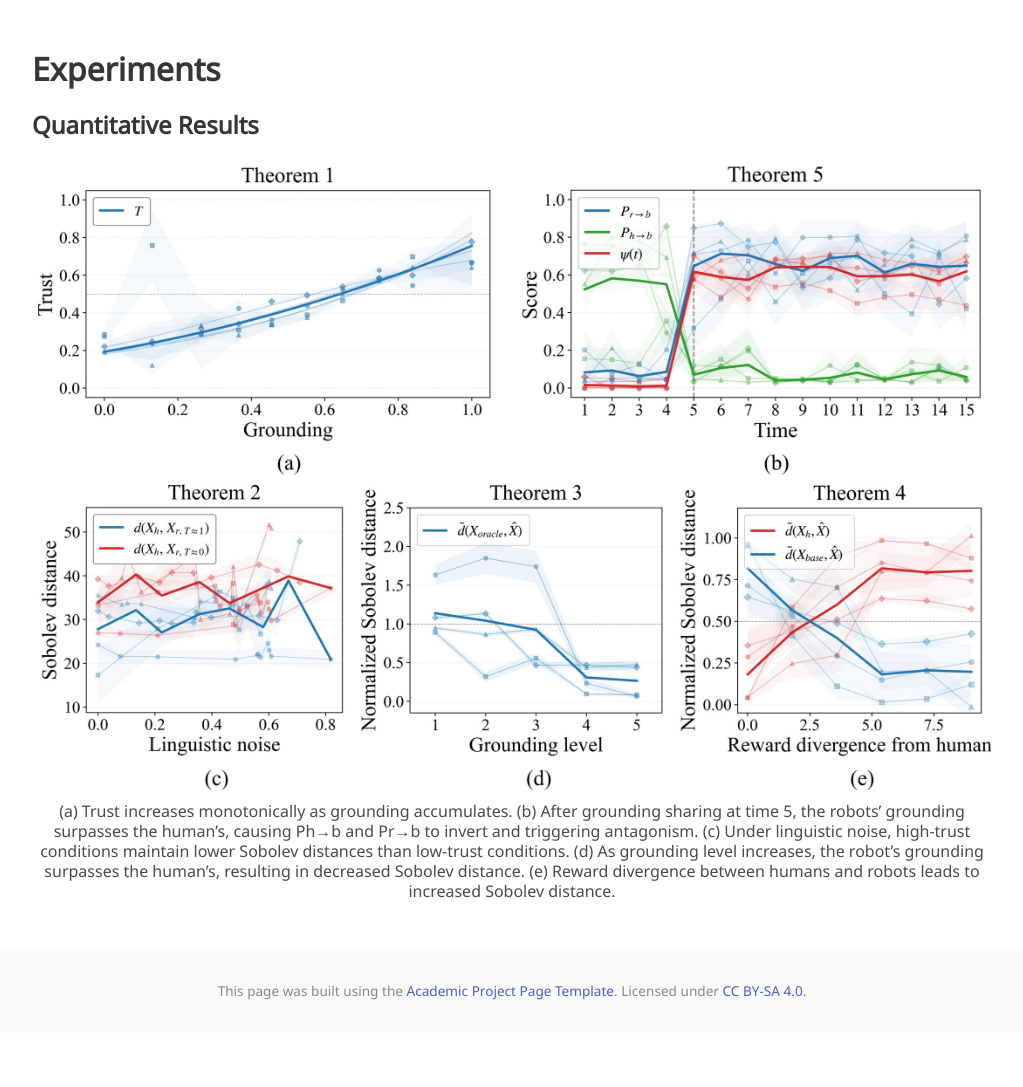
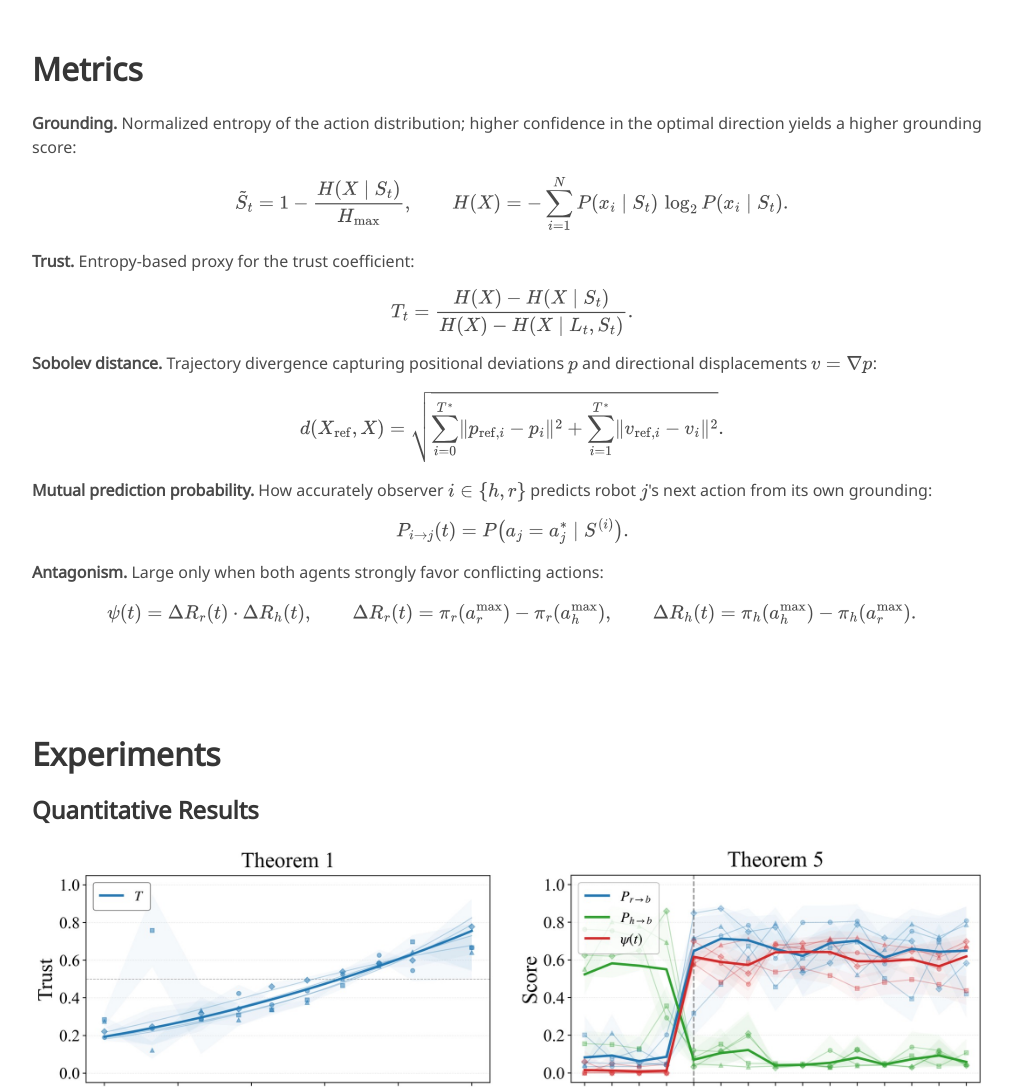
Before and after one commit to Language-as-Control/Language-as-Control, a plain HTML site: page index.html in a window 1280 px wide. Shown: the part 4320-5407 px from the top of the page, without its empty margins (128-1151 px from the left). Before the commit the page ends 5353 px from the top, so only its background shows below. Drawn offline with nearby package versions, Linux system fonts and the light colour scheme; some icons are missing; a web font is replaced by a local one.

Commit message:
Update index.html

```diff
--- a/index.html
+++ b/index.html
@@ -194,6 +194,34 @@
   </div>
 </section>
 
+<!-- ====================== Metrics ====================== -->
+<section class="section hero is-small">
+  <div class="container is-max-desktop">
+    <div class="columns is-centered">
+      <div class="column is-full">
+        <div class="content">
+          <h2 class="title is-3">Metrics</h2>
+
+          <p><b>Grounding.</b> Normalized entropy of the action distribution; higher confidence in the optimal direction yields a higher grounding score:</p>
+          $$ \tilde{S}_t = 1 - \frac{H(X \mid S_t)}{H_{\max}}, \qquad H(X) = -\sum_{i=1}^{N} P(x_i \mid S_t)\, \log_2 P(x_i \mid S_t). $$
+
+          <p><b>Trust.</b> Entropy-based proxy for the trust coefficient:</p>
+          $$ T_t = \frac{H(X) - H(X \mid S_t)}{H(X) - H(X \mid L_t, S_t)}. $$
+
+          <p><b>Sobolev distance.</b> Trajectory divergence capturing positional deviations $p$ and directional displacements $v = \nabla p$:</p>
+          $$ d(X_{\mathrm{ref}}, X) = \sqrt{ \sum_{i=0}^{T^{*}} \lVert p_{\mathrm{ref},i} - p_i \rVert^{2} + \sum_{i=1}^{T^{*}} \lVert v_{\mathrm{ref},i} - v_i \rVert^{2} }. $$
+
+          <p><b>Mutual prediction probability.</b> How accurately observer $i \in \{h, r\}$ predicts robot $j$'s next action from its own grounding:</p>
+          $$ P_{i \to j}(t) = P\big(a_j = a_j^{*} \mid S^{(i)}\big). $$
+
+          <p><b>Antagonism.</b> Large only when both agents strongly favor conflicting actions:</p>
+          $$ \psi(t) = \Delta R_r(t)\cdot\Delta R_h(t), \qquad \Delta R_r(t) = \pi_r(a_r^{\max}) - \pi_r(a_h^{\max}), \qquad \Delta R_h(t) = \pi_h(a_h^{\max}) - \pi_h(a_r^{\max}). $$
+        </div>
+      </div>
+    </div>
+  </div>
+</section>
+
 <!-- ====================== Experiments ====================== -->
 <section class="section hero is-small">
   <div class="container is-max-desktop">
@@ -207,16 +235,15 @@
         </figure>
         <p class="subtitle is-6 mt-2">
          (a) Trust increases monotonically as grounding
-accumulates. (b) After grounding sharing at time 5, the robots’ grounding surpasses the human’s,
-causing Ph→b and Pr→b to invert and triggering antagonism. (c) Under linguistic noise, high-trust
+accumulates. (b) After grounding sharing at time 5, the robots&rsquo; grounding surpasses the human&rsquo;s,
+causing $P_{h\to b}$ and $P_{r\to b}$ to invert and triggering antagonism. (c) Under linguistic noise, high-trust
 conditions maintain lower Sobolev distances than low-trust conditions. (d) As grounding level
-increases, the robot’s grounding surpasses the human’s, resulting in decreased Sobolev distance. (e)
+increases, the robot&rsquo;s grounding surpasses the human&rsquo;s, resulting in decreased Sobolev distance. (e)
 Reward divergence between humans and robots leads to increased Sobolev distance.
         </p>
       </div>
     </div>
-
-
+  </div>
 </section>
 
 <footer class="footer">
```
